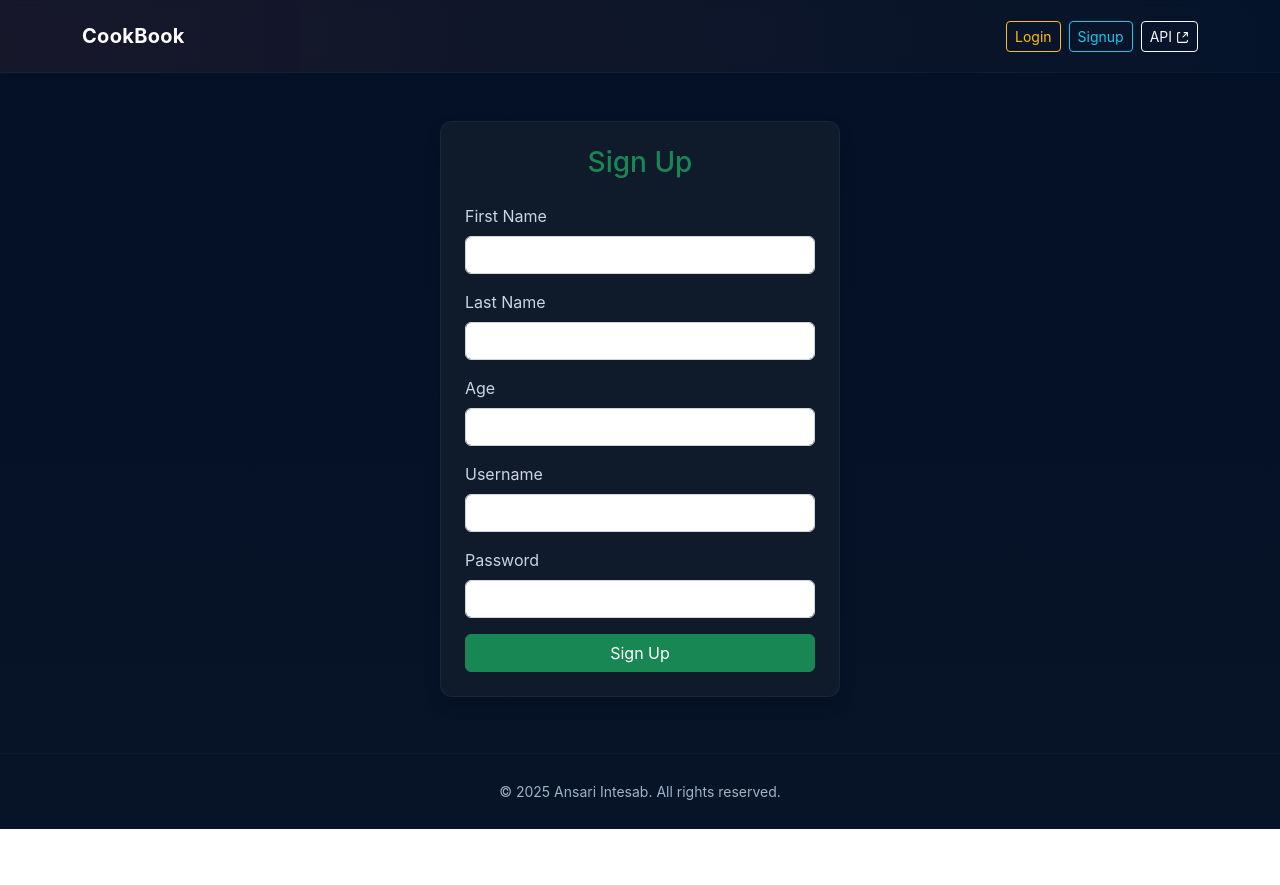
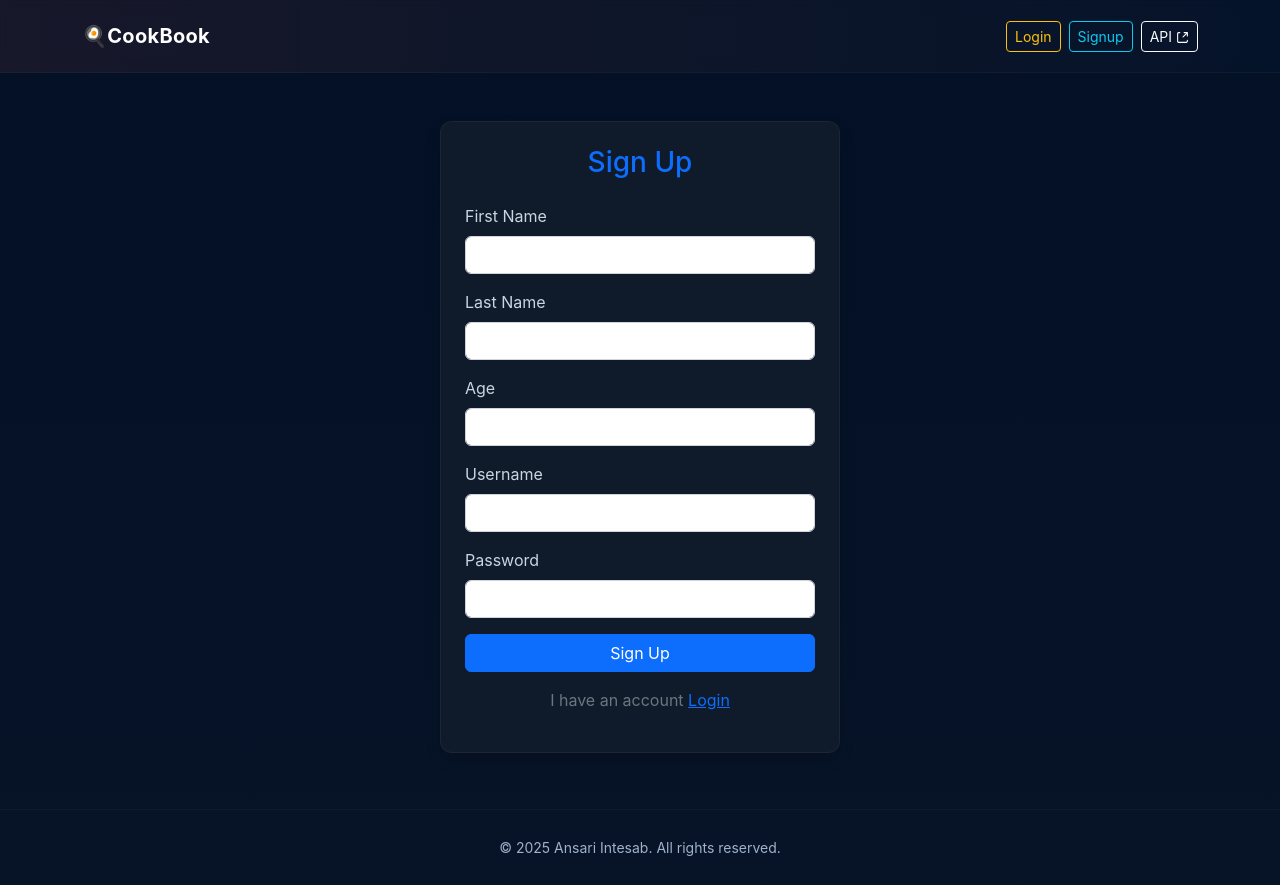
Before and after one commit to ansari-in/angulat-cook-book, an Angular app: page /signup in a window 1280 px wide. Before the commit the page ends 829 px from the top, so only its background shows below. Built offline with nearby package versions, Linux system fonts and the light colour scheme.

Commit message:
changes in ui and favicon

```diff
--- a/src/app/app/auth/login/login.html
+++ b/src/app/app/auth/login/login.html
@@ -14,8 +14,8 @@
       <button class="btn btn-primary w-100" [disabled]="loading">
         {{ loading ? 'Logging in...' : 'Login' }}
       </button>
-
       <p *ngIf="error" class="text-danger mt-3 text-center">{{ error }}</p>
+            <p class="text-secondary mt-3 text-center">I Don't have an account <a routerLink="/signup" role="button" class="text-primary">Sign Up</a></p>
     </form>
   </div>
 </div>
--- a/src/app/app/auth/login/login.ts
+++ b/src/app/app/auth/login/login.ts
@@ -1,5 +1,5 @@
 import { Component } from '@angular/core';
-import { Router } from '@angular/router';
+import { Router, RouterLink } from '@angular/router';
 import { CommonModule } from '@angular/common';
 import { FormsModule } from '@angular/forms';
 import { Auth } from '../../services/auth';
@@ -7,7 +7,7 @@ import { Auth } from '../../services/auth';
 @Component({
   selector: 'app-login',
   standalone: true,
-  imports: [CommonModule, FormsModule],
+  imports: [CommonModule, FormsModule,RouterLink],
   templateUrl: './login.html',
 })
 export class LoginComponent {
--- a/src/app/app/auth/signup/signup.html
+++ b/src/app/app/auth/signup/signup.html
@@ -1,6 +1,6 @@
 <div class="container my-5 cred-con">
   <div class="card shadow p-4 mx-auto" style="max-width: 400px;">
-    <h3 class="text-center mb-4 text-success">Sign Up</h3>
+    <h3 class="text-center mb-4 text-primary">Sign Up</h3>
     <form (ngSubmit)="onSignup()">
       <div class="mb-3">
         <label class="form-label">First Name</label>
@@ -23,10 +23,11 @@
         <input [(ngModel)]="password" name="password" type="password" class="form-control" required>
       </div>
 
-      <button class="btn btn-success w-100">Sign Up</button>
+      <button class="btn btn-primary w-100">Sign Up</button>
 
-      <p *ngIf="success" class="text-success mt-3 text-center">{{ success }}</p>
+      <p *ngIf="success" class="text-primary mt-3 text-center">{{ success }}</p>
       <p *ngIf="error" class="text-danger mt-3 text-center">{{ error }}</p>
+      <p class="text-secondary mt-3 text-center">I have an account <a routerLink="/login" role="button" class="text-primary">Login</a></p>
     </form>
   </div>
 </div>
--- a/src/app/app/auth/signup/signup.ts
+++ b/src/app/app/auth/signup/signup.ts
@@ -1,13 +1,14 @@
 import { Component } from '@angular/core';
-import { Router } from '@angular/router';
+import { Router, RouterLink } from '@angular/router';
 import { CommonModule } from '@angular/common';
 import { FormsModule } from '@angular/forms';
 import { Auth } from '../../services/auth';
 
+
 @Component({
   selector: 'app-signup',
   standalone: true,
-  imports: [CommonModule, FormsModule],
+  imports: [CommonModule, FormsModule, RouterLink],
   templateUrl: './signup.html',
 })
 export class SignupComponent {
--- a/src/app/pages/home/home.ts
+++ b/src/app/pages/home/home.ts
@@ -10,7 +10,7 @@ import { RouterLink } from '@angular/router';
 @Component({
   selector: 'app-home',
   standalone: true,
-  imports: [CommonModule, FormsModule, RecipeCard, RouterLink],
+  imports: [CommonModule, FormsModule, RouterLink],
   templateUrl: './home.html'
 })
 export class Home implements OnInit {
--- a/src/app/shared/navbar/navbar.html
+++ b/src/app/shared/navbar/navbar.html
@@ -1,6 +1,6 @@
 <nav class="navbar navbar-expand-lg navbar-custom py-3">
   <div class="container">
-    <a class="navbar-brand brand" routerLink="/">CookBook</a>
+    <a class="navbar-brand brand" routerLink="/">🍳CookBook</a>
 
     <button
       class="navbar-toggler"
--- a/src/index.html
+++ b/src/index.html
@@ -2,10 +2,10 @@
 <html lang="en">
 <head>
   <meta charset="utf-8">
-  <title>DummyRecipes</title>
+  <title>CookBook</title>
   <base href="/">
   <meta name="viewport" content="width=device-width, initial-scale=1">
-  <link rel="icon" type="image/x-icon" href="favicon.ico">
+  <link rel="icon" type="image/x-icon" href="/cooking.ico">
 </head>
 <body>
   <app-root></app-root>
```
Also changed, not shown: 1 other file (tests, documents, lock files or other folders).
